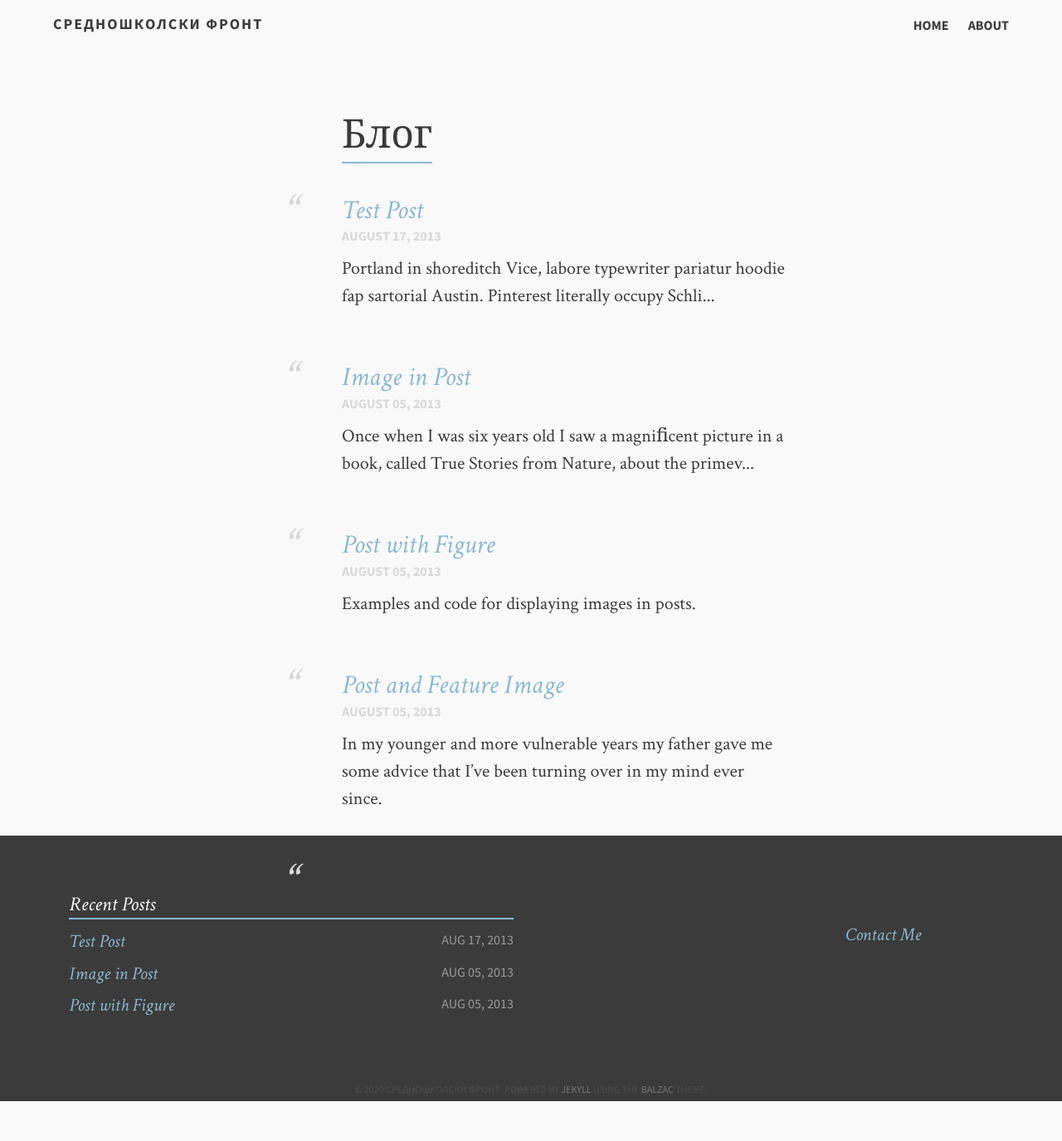
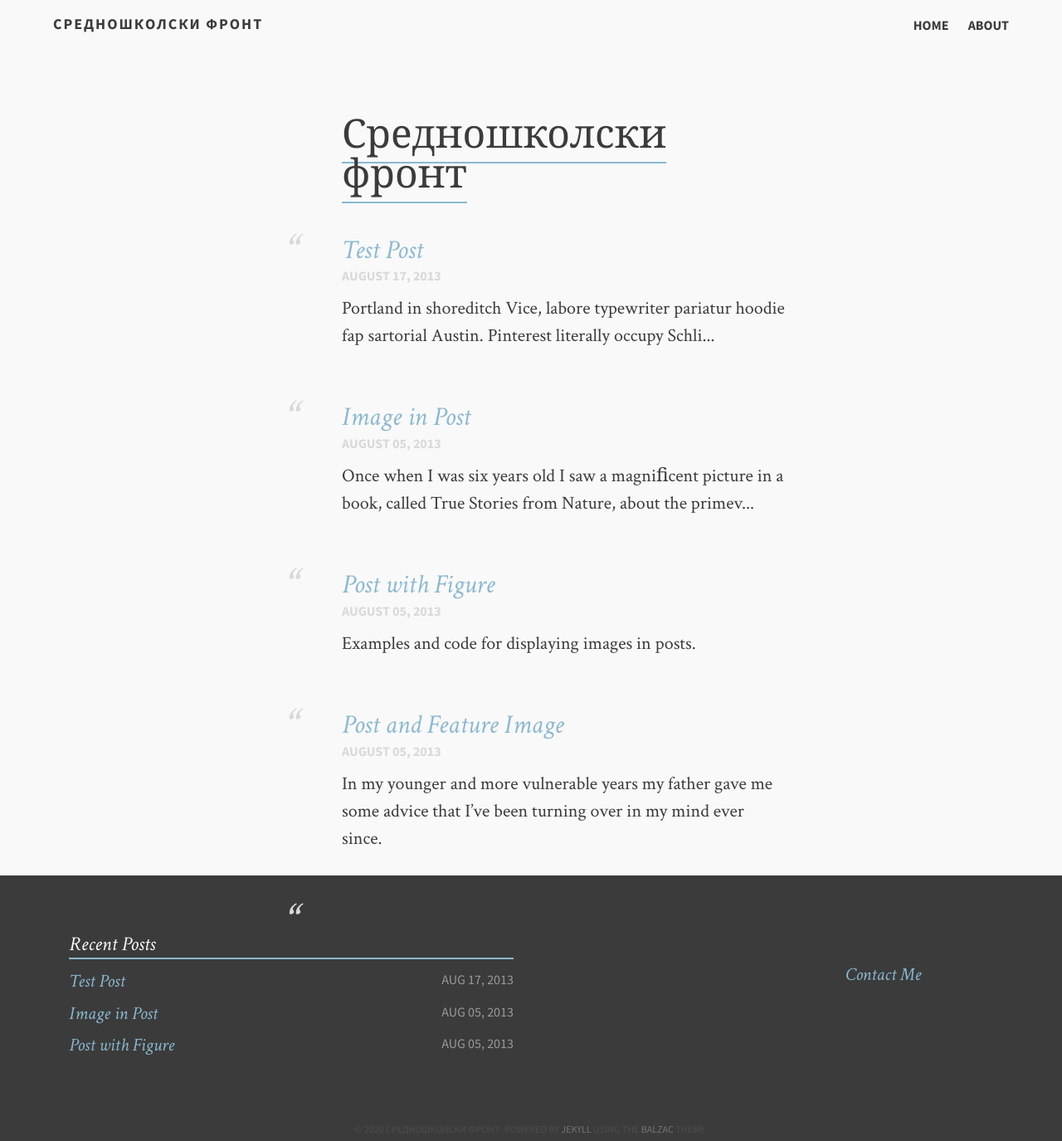
Before and after one commit to srednoshkolskifront/sf, a Jekyll site: the page built from index.md, in a window 1280 px wide. Shown: the whole page at 83% size. Built offline with Jekyll 4.4.1, drawn with Linux system fonts in a browser that asks for light colours; before the commit the page ends 1327 px from its top, so only the background shows below that.

Commit message:
Update index.md

```diff
--- a/index.md
+++ b/index.md
@@ -1,6 +1,6 @@
 ---
 layout: home
-title: "Блог"
+title: "Средношколски фронт"
 tags: [Jekyll, theme, responsive, blog, template]
 image:
   feature: typewriter.jpg
```
